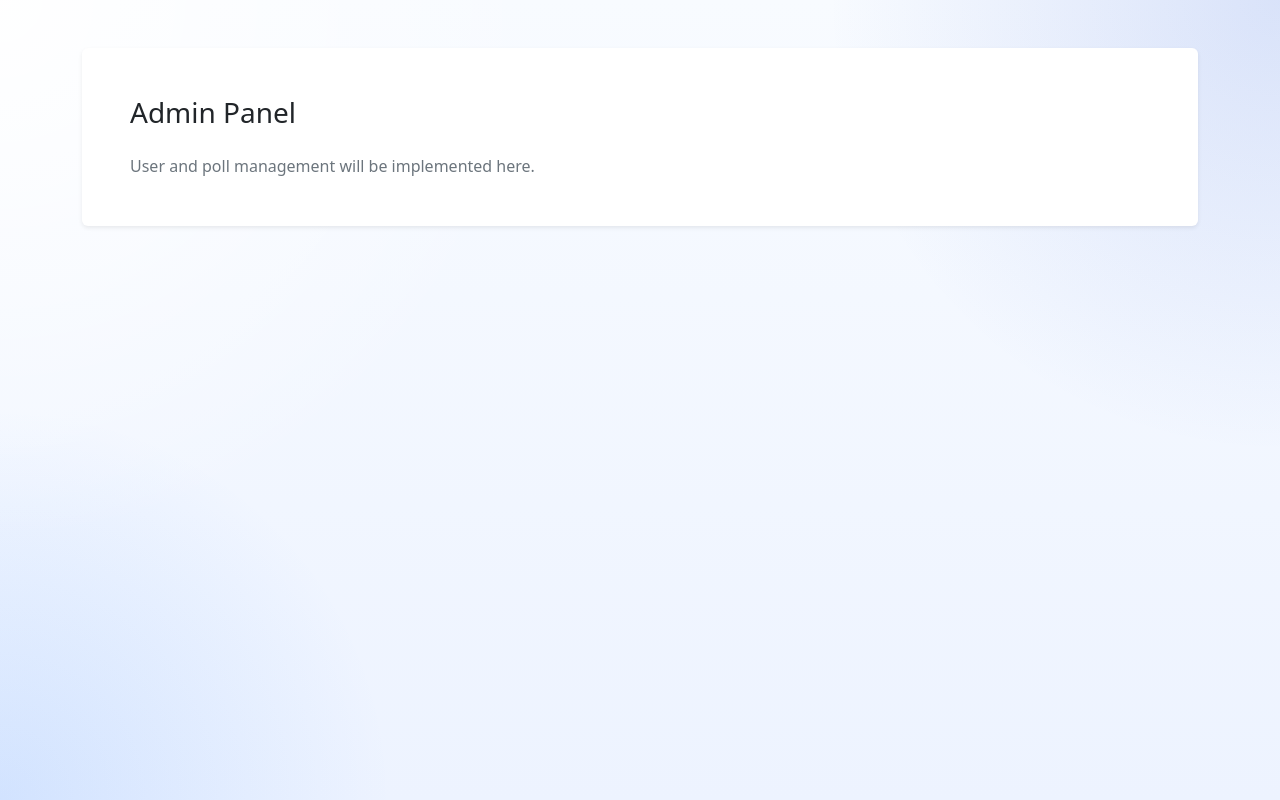
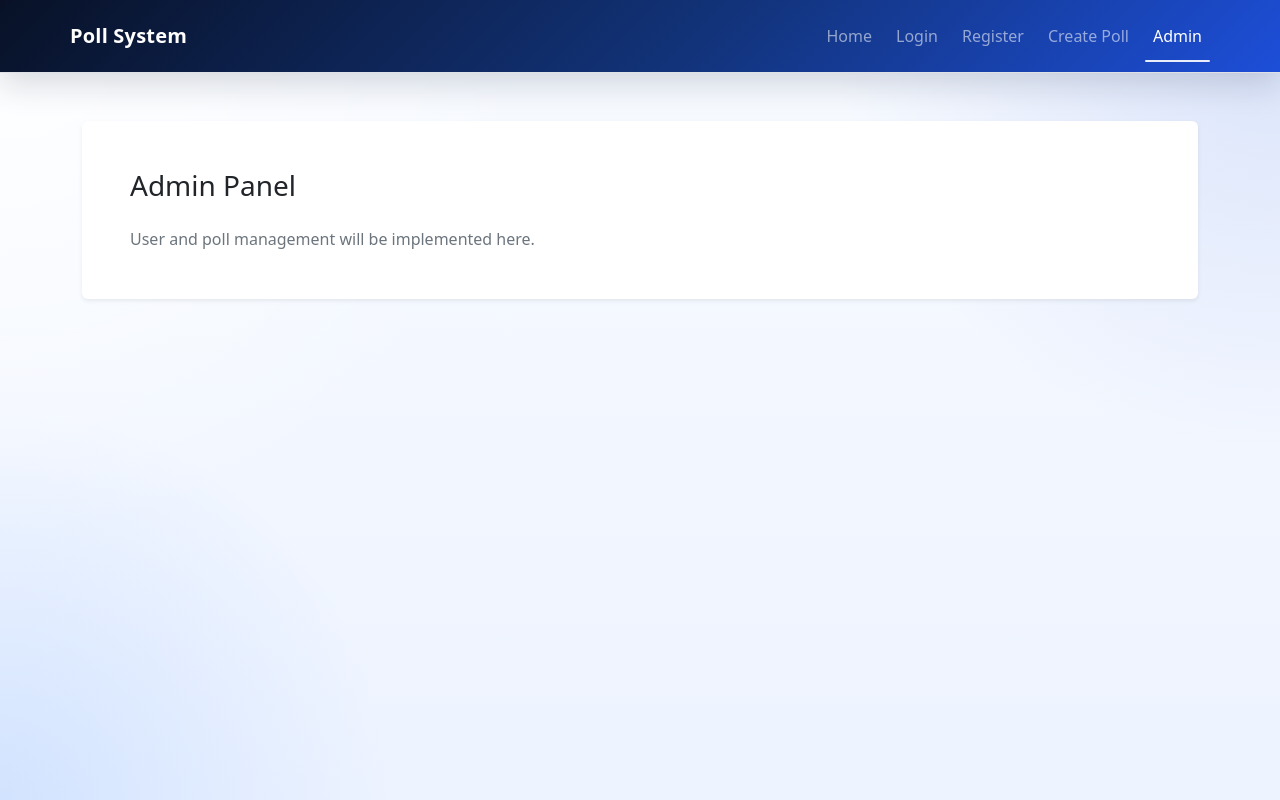
Before and after one commit to vladimirtsvetanov/exam-SoftUni, a website built with Vite: page admin.html in a window 1280 px wide. Built offline with nearby package versions, Linux system fonts and the light colour scheme.

Commit message:
header improve

```diff
--- a/src/js/utils/app-shell.js
+++ b/src/js/utils/app-shell.js
@@ -1,3 +1,58 @@
 export function setupAppShell() {
   document.documentElement.classList.add('js-enabled');
+
+  renderSiteHeader();
 }
+
+function renderSiteHeader() {
+  const currentPath = window.location.pathname;
+  const activePage = getActivePage(currentPath);
+
+  const existingHeader = document.querySelector('.site-header');
+  if (existingHeader) {
+    updateHeaderLinks(existingHeader, activePage);
+    return;
+  }
+
+  const header = document.createElement('header');
+  header.className = 'site-header border-bottom';
+  header.innerHTML = `
+    <nav class="navbar navbar-expand-lg navbar-dark container py-3">
+      <div class="d-flex align-items-center gap-3">
+        <a class="navbar-brand fw-bold" href="/index.html">Poll System</a>
+      </div>
+      <button class="navbar-toggler" type="button" data-bs-toggle="collapse" data-bs-target="#mainNav" aria-controls="mainNav" aria-expanded="false" aria-label="Toggle navigation">
+        <span class="navbar-toggler-icon"></span>
+      </button>
+      <div class="collapse navbar-collapse" id="mainNav">
+        <ul class="navbar-nav ms-auto gap-lg-2">
+          <li class="nav-item"><a class="nav-link" href="/index.html">Home</a></li>
+          <li class="nav-item"><a class="nav-link" href="/login.html">Login</a></li>
+          <li class="nav-item"><a class="nav-link" href="/register.html">Register</a></li>
+          <li class="nav-item"><a class="nav-link" href="/create-poll.html">Create Poll</a></li>
+          <li class="nav-item"><a class="nav-link" href="/admin.html">Admin</a></li>
+        </ul>
+      </div>
+    </nav>
+  `;
+
+  const main = document.querySelector('main');
+  document.body.insertBefore(header, main || document.body.firstChild);
+  updateHeaderLinks(header, activePage);
+}
+
+function updateHeaderLinks(header, activePage) {
+  header.querySelectorAll('.nav-link').forEach((link) => {
+    const isActive = link.getAttribute('href') === `/${activePage}.html`;
+    link.classList.toggle('active', isActive);
+  });
+}
+
+function getActivePage(pathname) {
+  if (pathname === '/' || pathname === '/index.html') {
+    return 'index';
+  }
+
+  const lastSegment = pathname.split('/').filter(Boolean).pop() || 'index.html';
+  return lastSegment.replace('.html', '');
+}
--- a/src/styles/main.css
+++ b/src/styles/main.css
@@ -24,6 +24,48 @@ body {
 .site-header {
   background: linear-gradient(135deg, #081126 0%, #12337a 55%, #1d4ed8 100%);
   box-shadow: 0 0.75rem 2rem rgba(9, 18, 44, 0.15);
+}
+
+.site-header .navbar {
+  gap: 1rem;
+}
+
+.site-header .navbar-brand {
+  letter-spacing: 0.01em;
+}
+
+.home-back-link {
+  display: inline-grid;
+  place-items: center;
+  width: 2.4rem;
+  height: 2.4rem;
+  border-radius: 999px;
+  color: #ffffff;
+  background: rgba(255, 255, 255, 0.12);
+  border: 1px solid rgba(255, 255, 255, 0.16);
+  text-decoration: none;
+  transition: transform 0.2s ease, background-color 0.2s ease;
+}
+
+.home-back-link:hover {
+  transform: translateX(-2px);
+  background: rgba(255, 255, 255, 0.18);
+}
+
+.site-header .nav-link {
+  position: relative;
+  padding-inline: 0.2rem;
+}
+
+.site-header .nav-link.active::after {
+  content: '';
+  position: absolute;
+  left: 0;
+  right: 0;
+  bottom: -0.35rem;
+  height: 2px;
+  border-radius: 999px;
+  background: rgba(255, 255, 255, 0.9);
 }
 
 .hero,
```
